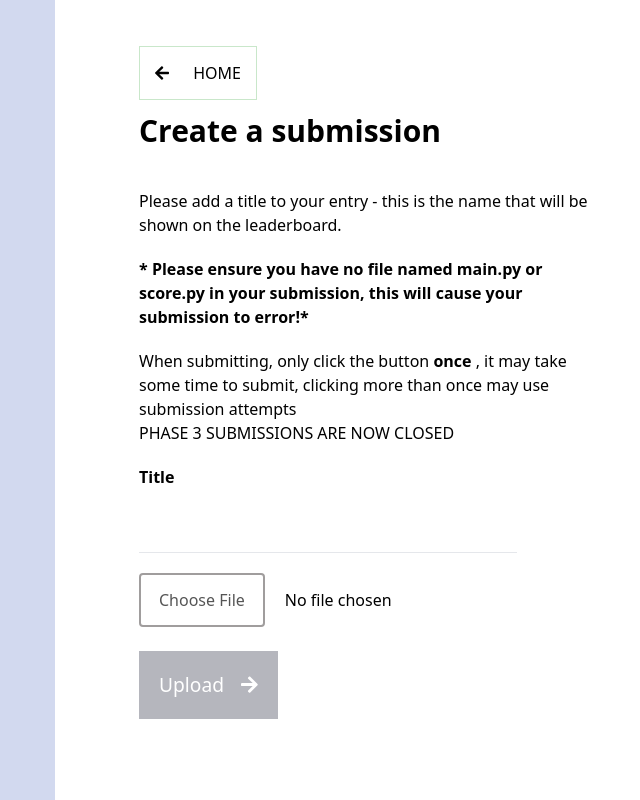
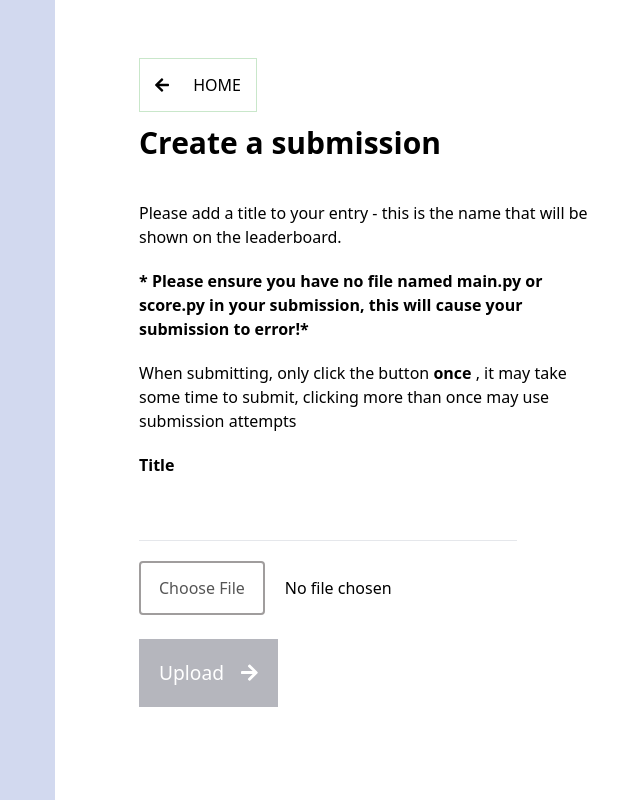
Before and after one commit to NewcastleRSE/CVPR-NAS-VUE, a Vue app: page /submit in a window 1280 px wide. Shown: the whole page, without its empty margins (585-1225 px from the left). Built offline with nearby package versions, Linux system fonts and the light colour scheme; sample sign-in values are in the browser's storage; the HTML template or start-up script is replaced by a standard one; what vue-progress-path would draw is missing.

Commit message:
Open submissions

```diff
--- a/src/views/Submit.vue
+++ b/src/views/Submit.vue
@@ -26,7 +26,7 @@
 
         <!-- <p>PLEASE NOTE - CODE SUBMISSION WILL NOW ONLY OPEN TO PHASE 3 FINALISTS ON AN APPROVED DATE.</p> -->
 
-          <p>PHASE 3 SUBMISSIONS ARE NOW CLOSED</p>
+          <!-- <p>PHASE 3 SUBMISSIONS ARE NOW CLOSED</p> -->
 
           <p v-show="error" class="text-sm text-red-500">{{ errorMsg }}</p>
           <form enctype="multipart/form-data">
@@ -39,9 +39,9 @@
               <input type="file" id="file" ref="file" v-on:change="uploadFile()"/>
               <br><br>
 
-               <!-- <button type="submit" :disabled="title === ''" class="btn-sub p-5 text-white" @click="submitFile($event)"> -->
+               <button type="submit" :disabled="title === ''" class="btn-sub p-5 text-white" @click="submitFile($event)">
                 <!-- this line prevents form submission -->
-                <button type="submit" :disabled=disabled class="btn-sub p-5 text-white" >
+                <!-- <button type="submit" :disabled=disabled class="btn-sub p-5 text-white" > -->
                 Upload <font-awesome-icon class="ml-3" :icon="['fas', 'arrow-right']" />
               </button>
             </div>
```
